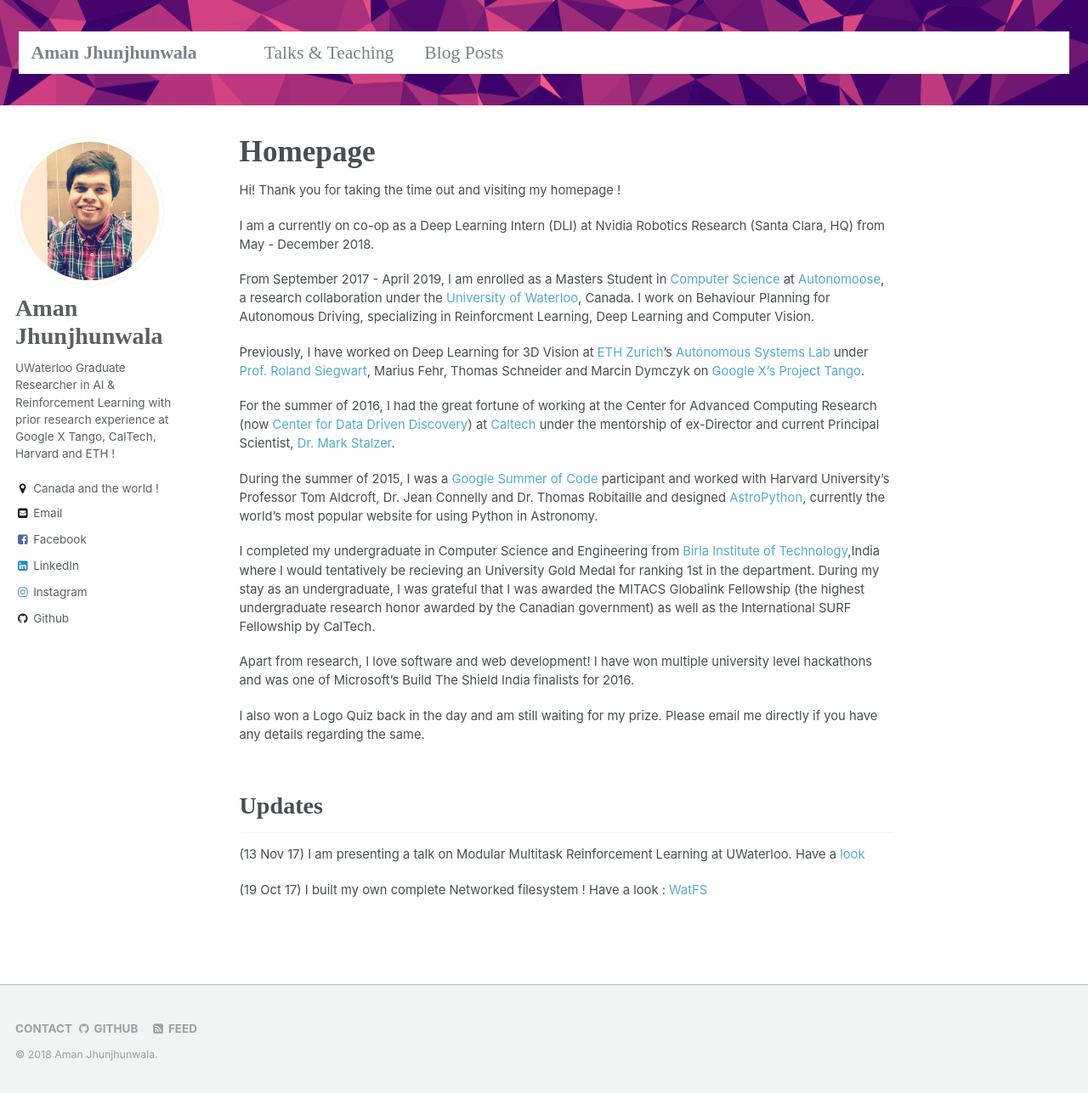
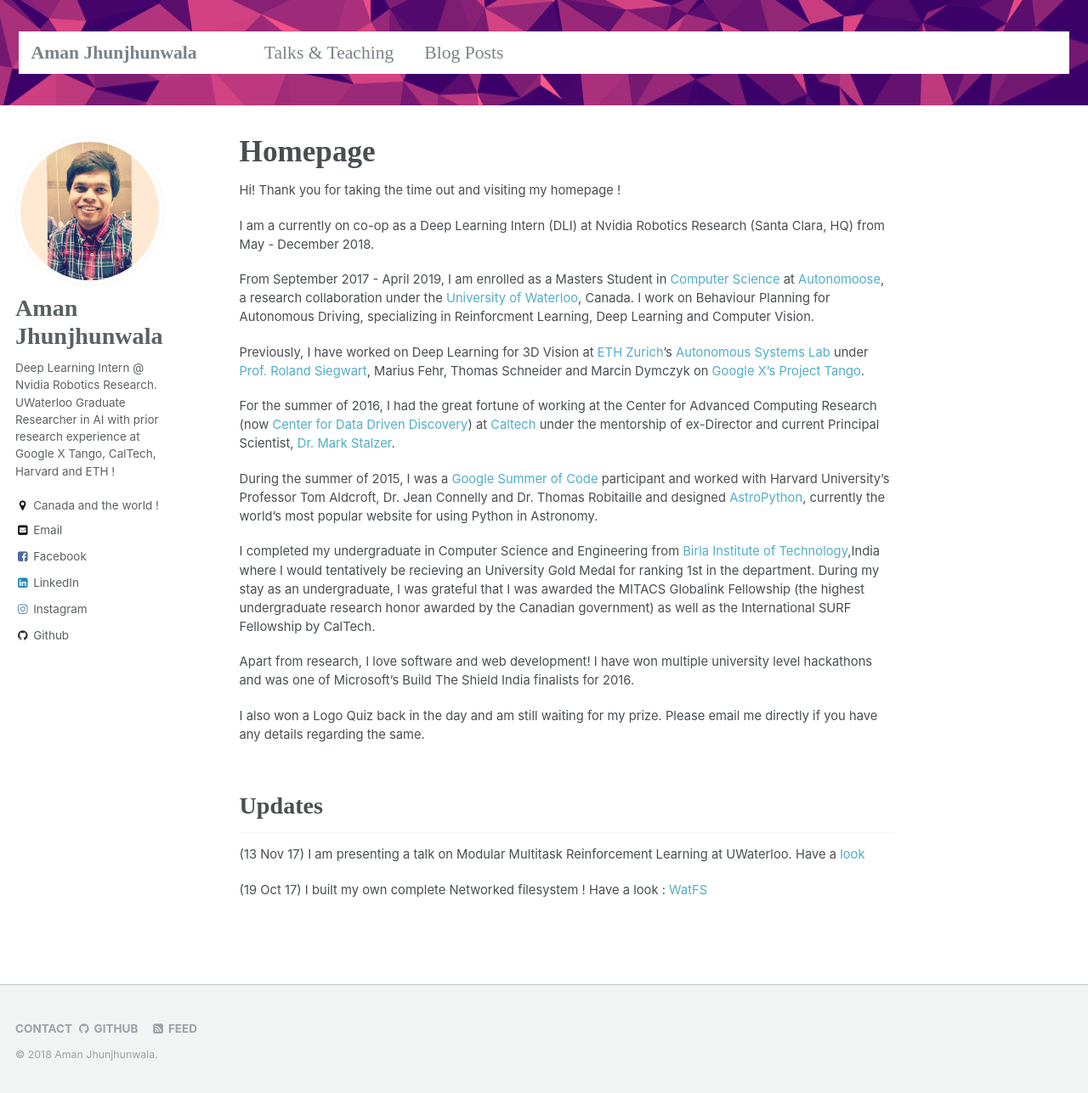
Before and after one commit to amanjhunjhunwala/amanjhunjhunwala.github.io, a Jekyll site: the page built from _pages/about.md, in a window 1280 px wide and 1287 px high. Shown: the whole window at 85% size. Built offline with Jekyll 4.4.1, drawn with Linux system fonts in a browser that asks for light colours; some web fonts are replaced.

Commit message:
Update _config.yml

```diff
--- a/_config.yml
+++ b/_config.yml
@@ -80,7 +80,7 @@ analytics:
 author:
   name             : "Aman Jhunjhunwala"
   avatar           : "profile.jpg"
-  bio              : "UWaterloo Graduate Researcher in AI & Reinforcement Learning with prior research experience at Google X Tango, CalTech, Harvard and ETH !"
+  bio              : "Deep Learning Intern @ Nvidia Robotics Research. UWaterloo Graduate Researcher in AI with prior research experience at Google X Tango, CalTech, Harvard and ETH !"
   location         : "Canada and the world !"
   employer         :
   googlescholar    :
```
